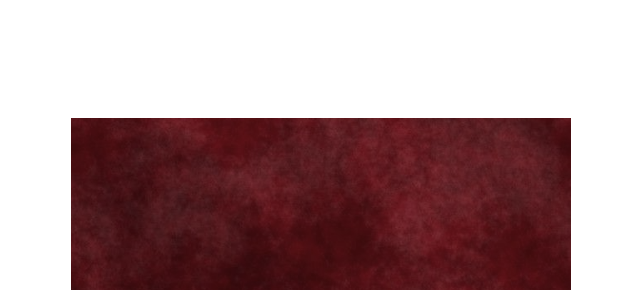
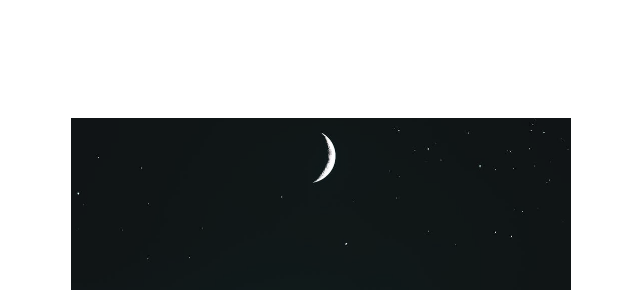
Before and after one commit to lucianomoraisjr/Transitions, a plain HTML site: page transitions_1/index.html in a window 1280 px wide. Shown: the part 90-380 px from the top of the page, without its empty margins (319-959 px from the left). Drawn offline with Linux system fonts and the light colour scheme.

Commit message:
changing card image

```diff
--- a/transitions_1/style.css
+++ b/transitions_1/style.css
@@ -16,7 +16,7 @@ body{
 .card {
     height: 400px;
     width: 500px;
-    background-image: url('./img1.jpg');
+    background-image: url('./pexels.jpeg');
     background-position: center;
     background-repeat: no-repeat;
     background-size: cover;
```
Also changed, not shown: transitions_1/img1.jpg (deleted), transitions_1/pexels.jpeg (added).
